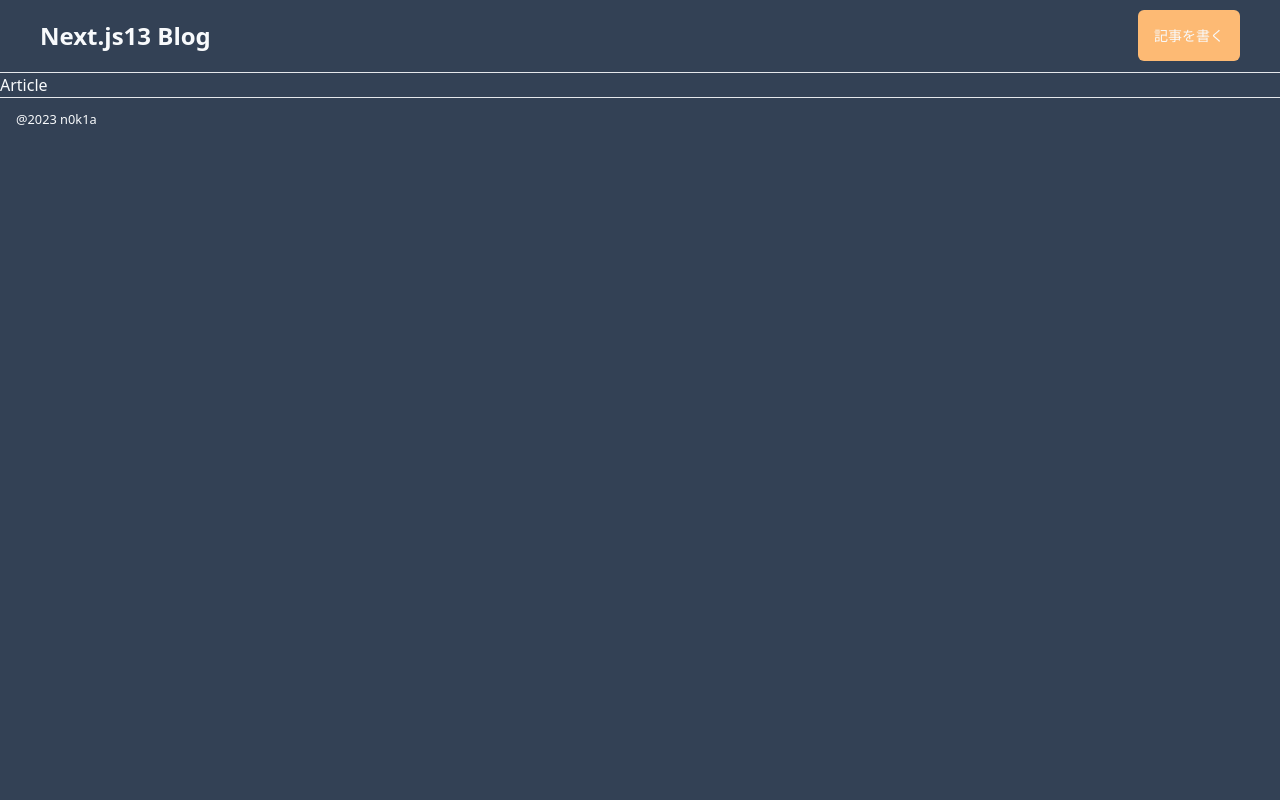
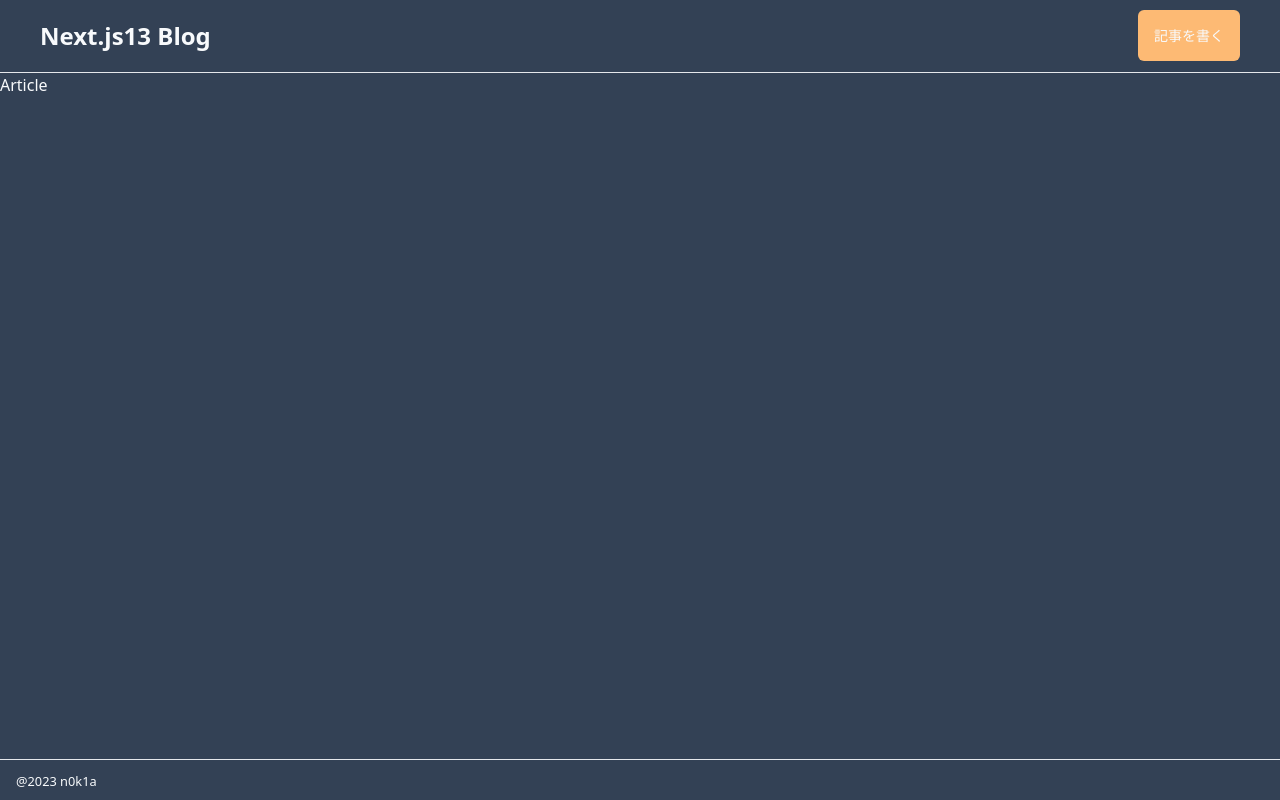
Before and after one commit to nokia215/next.js13-tailwindcss-udemy-blog, a Next.js app: page /articles in a window 1280 px wide. Built offline with nearby package versions, Linux system fonts and the light colour scheme.

Commit message:
done: ch32

```diff
--- a/src/app/layout.tsx
+++ b/src/app/layout.tsx
@@ -20,9 +20,13 @@
   return (
     <html lang="ja">
       <body className="container mx-auto bg-slate-700 text-slate-50">
-        <Header />
-        <Suspense fallback={<Loading />}>{children}</Suspense>
-        <Footer></Footer>
+        <div className="flex flex-col min-h-screen">
+          <Header />
+          <main className="flex-grow">
+            <Suspense fallback={<Loading />}>{children}</Suspense>
+          </main>
+          <Footer />
+        </div>
       </body>
     </html>
   );
```
